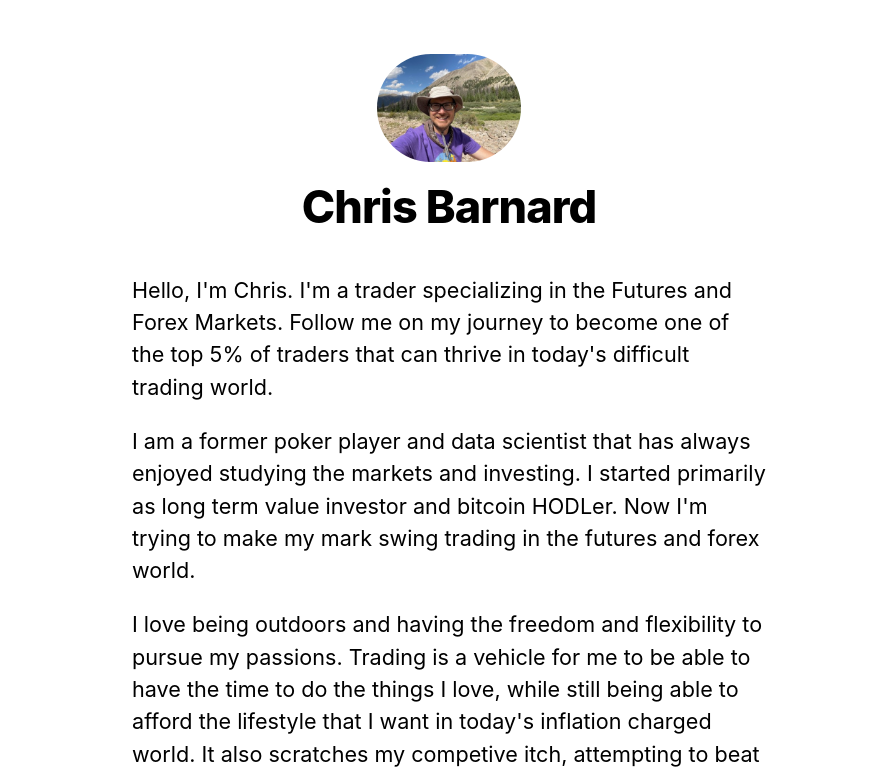
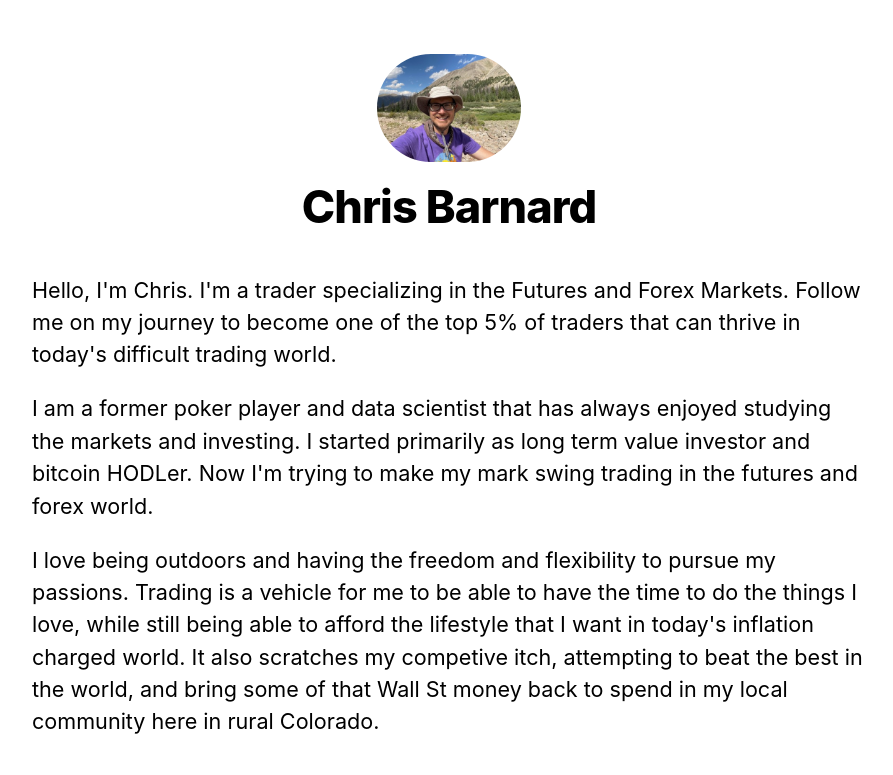
Before and after one commit to Chris-Barnard/nextjs-blog, a Next.js app: page / in a window 1280 px wide. Shown: the top 775 px of the page, without its empty margins (191-1084 px from the left). Built offline with nearby package versions, Linux system fonts and the light colour scheme.

Commit message:
Makes minor formatting and site title changes

```diff
--- a/components/layout.js
+++ b/components/layout.js
@@ -5,7 +5,7 @@ import utilStyles from '../styles/utils.module.css';
 import Link from 'next/link';
 
 const name = 'Chris Barnard';
-export const siteTitle = 'A Trader\'s Journey to becoming World Class';
+export const siteTitle = 'A Trader\'s Journey to Becoming World Class';
 
 export default function Layout({ children, home }) {
   return (
--- a/components/layout.module.css
+++ b/components/layout.module.css
@@ -1,7 +1,7 @@
 .container {
     max-height: 36rem;
     padding: 0 1rem;
-    max-width: 670px;
+    max-width: 870px;
     margin: 3rem auto 6rem;
 }
 
```
